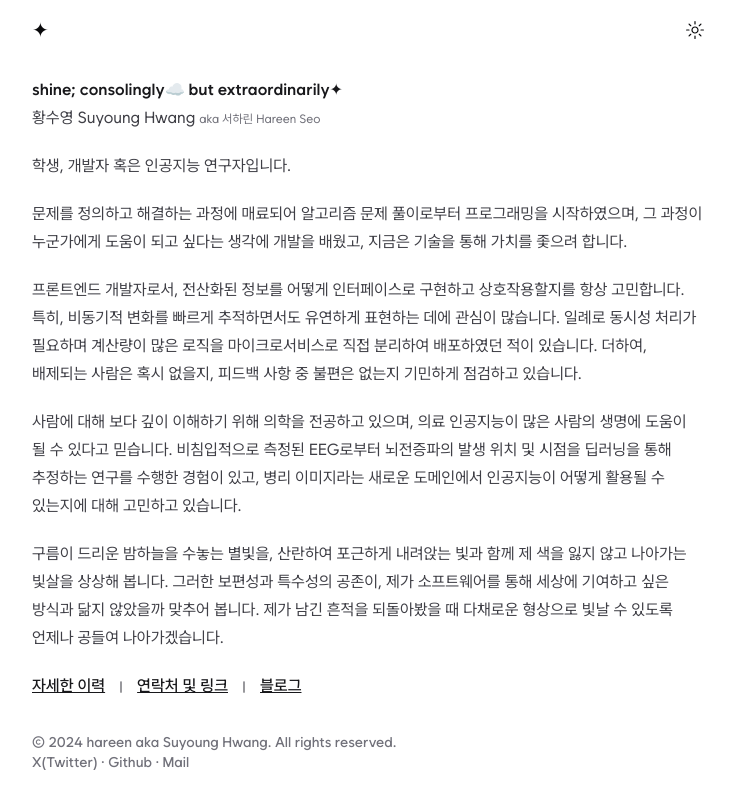
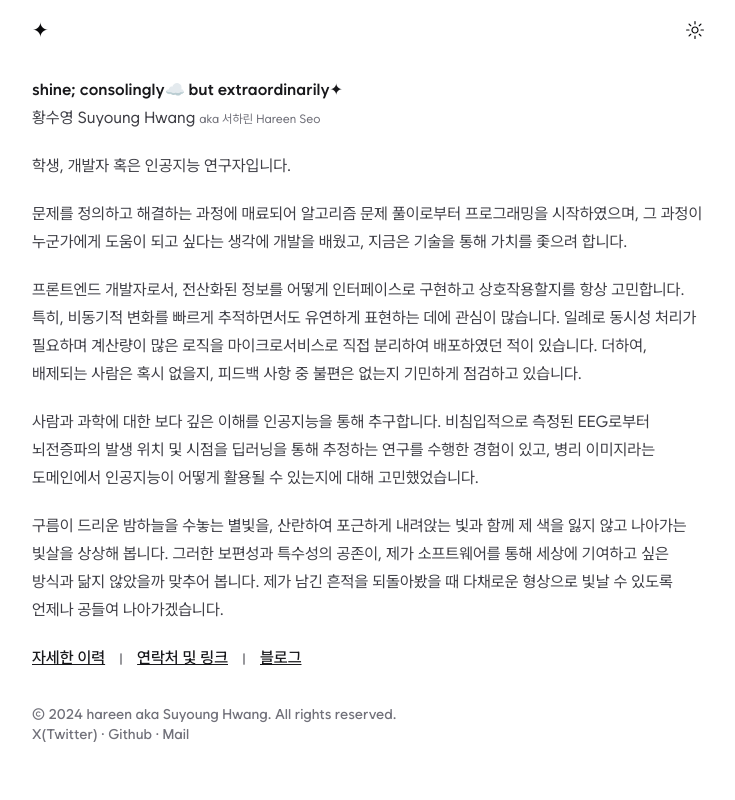
Before and after one commit to hareeen/hareen.io, a Next.js app: page / in a window 1280 px wide. Shown: the whole page, without its empty margins (272-1007 px from the left). Built offline with nearby package versions, Linux system fonts and the light colour scheme.

Commit message:
update frontpage content

```diff
--- a/src/app/content.mdx
+++ b/src/app/content.mdx
@@ -11,9 +11,8 @@
 일례로 동시성 처리가 필요하며 계산량이 많은 로직을 마이크로서비스로 직접 분리하여 배포하였던 적이 있습니다.
 더하여, 배제되는 사람은 혹시 없을지, 피드백 사항 중 불편은 없는지 기민하게 점검하고 있습니다.
 
-사람에 대해 보다 깊이 이해하기 위해 의학을 전공하고 있으며, 의료 인공지능이 많은 사람의 생명에 도움이 될 수
-있다고 믿습니다. 비침입적으로 측정된 EEG로부터 뇌전증파의 발생 위치 및 시점을 딥러닝을 통해 추정하는 연구를
-수행한 경험이 있고, 병리 이미지라는 새로운 도메인에서 인공지능이 어떻게 활용될 수 있는지에 대해 고민하고 있습니다.
+사람과 과학에 대한 보다 깊은 이해를 인공지능을 통해 추구합니다. 비침입적으로 측정된 EEG로부터 뇌전증파의 발생 위치 및 시점을 딥러닝을 통해 추정하는 연구를
+수행한 경험이 있고, 병리 이미지라는 도메인에서 인공지능이 어떻게 활용될 수 있는지에 대해 고민했었습니다.
 
 구름이 드리운 밤하늘을 수놓는 별빛을, 산란하여 포근하게 내려앉는 빛과 함께 제 색을 잃지 않고 나아가는 빛살을
 상상해 봅니다. 그러한 보편성과 특수성의 공존이, 제가 소프트웨어를 통해 세상에 기여하고 싶은 방식과 닮지 않았을까 맞추어
```
